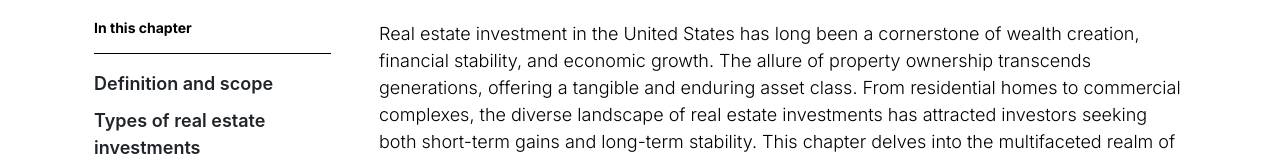
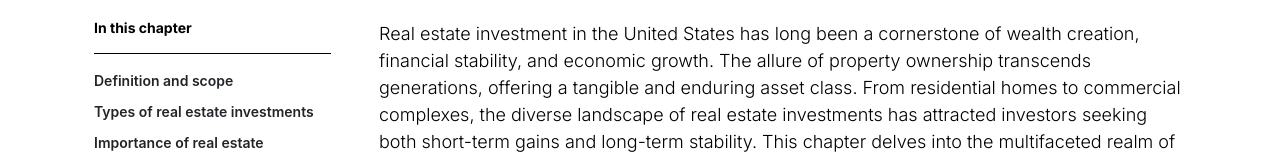
Before and after one commit to webtesting22/vaar, a React (Vite) app: page /SingleResource1 in a window 1280 px wide. Shown: the part 735-891 px from the top of the page. Built offline with nearby package versions, Linux system fonts and the light colour scheme.

Commit message:
font size change left side container links

```diff
--- a/src/Components/AllResources/CommonResourceLeftSide.jsx
+++ b/src/Components/AllResources/CommonResourceLeftSide.jsx
@@ -16,7 +16,7 @@ function CommonResourceLeftSide({ MainLeftcontainerHeading, liList, boxTitle })
                 <hr style={{ opacity: "1", color: "black" }} />
                 <ul>
                     {liList.map((item, index) => (
-                        <li key={index} style={{cursor:"pointer", fontWeight:"600"}} onClick={() => scrollToSection(item.id)}>{item.list}</li>
+                        <li key={index} style={{cursor:"pointer", fontWeight:"600",fontSize:"14px"}} onClick={() => scrollToSection(item.id)}>{item.list}</li>
                     ))}
                 </ul>
             </div>
```
